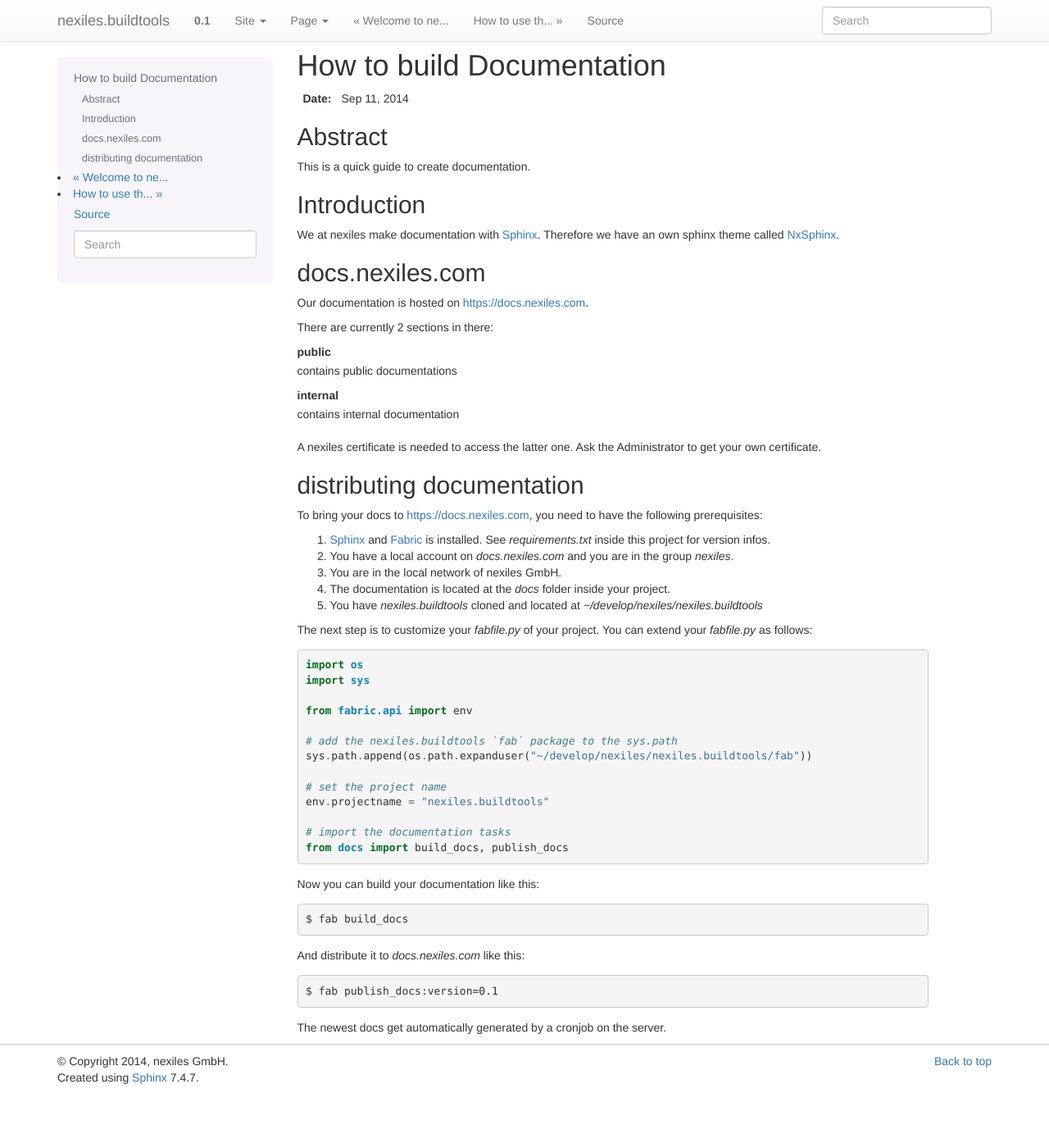
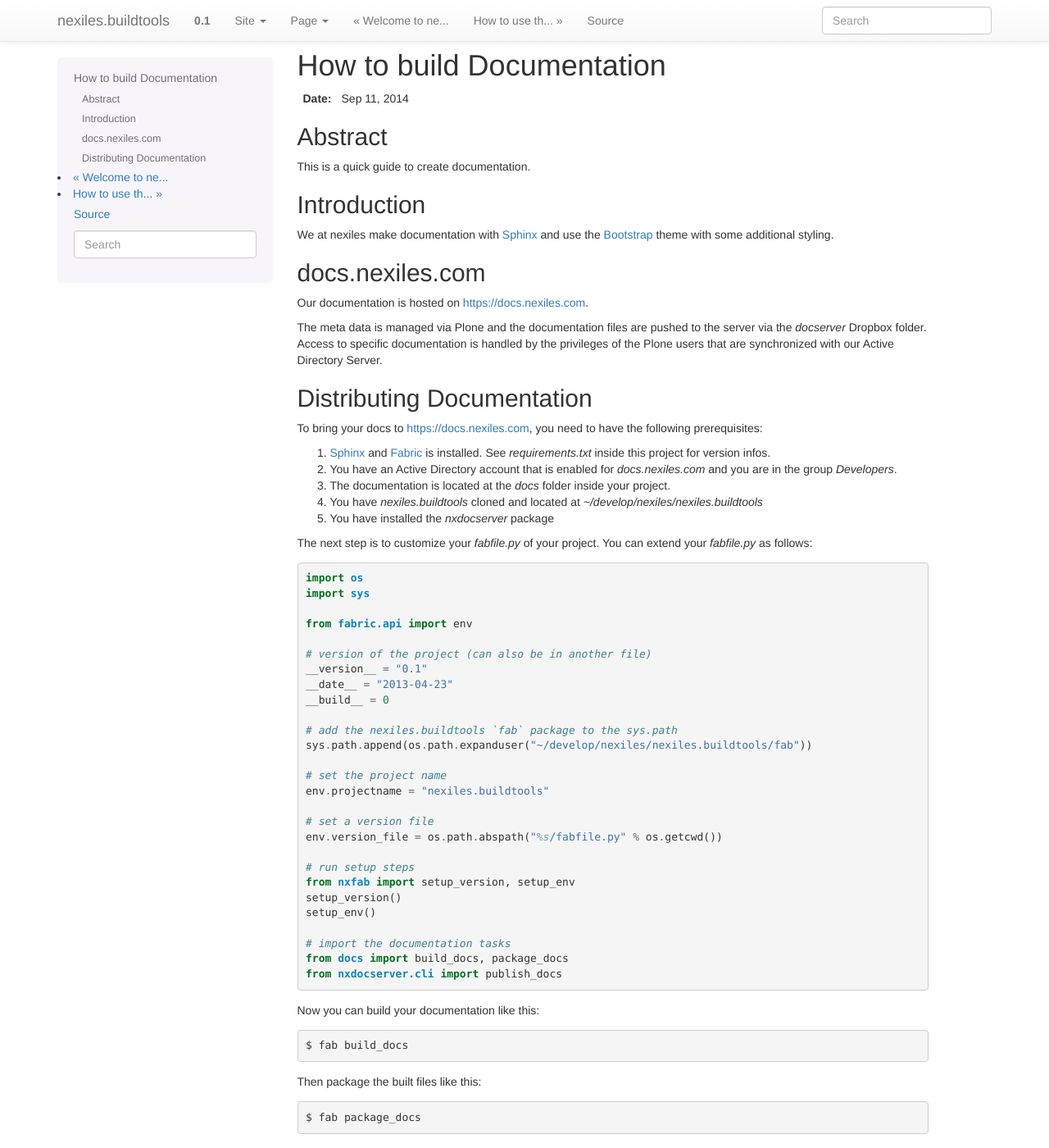
Before and after one commit to nexiles/nexiles.buildtools, a Sphinx documentation site: the page built from docs/documentation.rst, in a window 1280 px wide and 1400 px high. Shown: the whole window at 82% size. Built offline with Sphinx 7.4.7, drawn with Linux system fonts in a browser that asks for light colours; pages that are not in the unit, such as notebooks, are missing from menus.

Commit message:
updated documentation

```diff
--- a/docs/documentation.rst
+++ b/docs/documentation.rst
@@ -13,28 +13,20 @@
 Introduction
 ============
 
-We at nexiles make documentation with Sphinx_.
-Therefore we have an own sphinx theme called NxSphinx_.
+We at nexiles make documentation with Sphinx_ and use the Bootstrap_ theme with
+some additional styling.
 
 docs.nexiles.com
 ================
 
 Our documentation is hosted on https://docs.nexiles.com.
 
-There are currently 2 sections in there:
+The meta data is managed via Plone and the documentation files are pushed to the
+server via the `docserver` Dropbox folder.
+Access to specific documentation is handled by the privileges of the Plone users
+that are synchronized with our Active Directory Server.
 
-**public**
-    contains public documentations
-
-**internal**
-    contains internal documentation
-
-A nexiles certificate is needed to access the latter one.
-Ask the Administrator to get your own certificate.
-
-
-
-distributing documentation
+Distributing Documentation
 ==========================
 
 To bring your docs to https://docs.nexiles.com, you need to have the
@@ -43,14 +35,15 @@
 #. Sphinx_ and Fabric_ is installed. See `requirements.txt` inside this
    project for version infos.
 
-#. You have a local account on `docs.nexiles.com` and you are in the group `nexiles`.
-
-#. You are in the local network of nexiles GmbH.
+#. You have an Active Directory account that is enabled for `docs.nexiles.com`
+   and you are in the group `Developers`.
 
 #. The documentation is located at the `docs` folder inside your project.
 
 #. You have `nexiles.buildtools` cloned and located at
    `~/develop/nexiles/nexiles.buildtools`
+
+#. You have installed the `nxdocserver` package
 
 
 The next step is to customize your `fabfile.py` of your project.
@@ -61,29 +54,46 @@
 
     from fabric.api import env
 
+    # version of the project (can also be in another file)
+    __version__ = "0.1"
+    __date__ = "2013-04-23"
+    __build__ = 0
+
     # add the nexiles.buildtools `fab` package to the sys.path
     sys.path.append(os.path.expanduser("~/develop/nexiles/nexiles.buildtools/fab"))
 
     # set the project name
     env.projectname = "nexiles.buildtools"
 
+    # set a version file
+    env.version_file = os.path.abspath("%s/fabfile.py" % os.getcwd())
+
+    # run setup steps
+    from nxfab import setup_version, setup_env
+    setup_version()
+    setup_env()
+
     # import the documentation tasks
-    from docs import build_docs, publish_docs
+    from docs import build_docs, package_docs
+    from nxdocserver.cli import publish_docs
 
 
 Now you can build your documentation like this::
 
     $ fab build_docs
 
+Then package the built files like this::
+
+    $ fab package_docs
+
 And distribute it to `docs.nexiles.com` like this::
 
-    $ fab publish_docs:version=0.1
-
-The newest docs get automatically generated by a cronjob on the server.
+    $ fab publish_docs
 
 .. _Sphinx: http://sphinx.pocoo.org/
 .. _Fabric: https://github.com/fabric/fabric
 .. _NxSphinx: https://github.com/nexiles/NxSphinx
 .. _nexiles.buildtools: https://github.com/nexiles/nexiles.buildtools
+.. _Bootstrap: https://pypi.python.org/pypi/sphinx-bootstrap-theme/
 
 .. vim: set ft=rst ts=4 sw=4 expandtab tw=78 :
```
